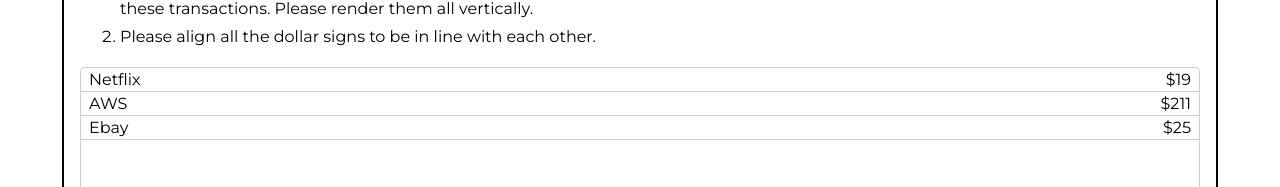
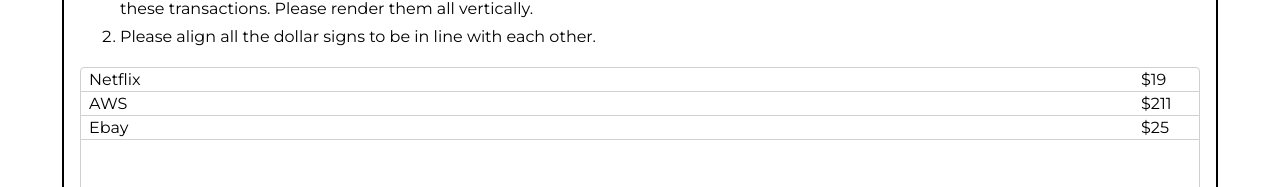
Before and after one commit to usinadoaplicativo/usiapp-bug-hunt, a React (Create React App) app: page / in a window 1280 px wide. Shown: the part 390-577 px from the top of the page. Built offline with nearby package versions, Linux system fonts and the light colour scheme.

Commit message:
Update TransactionList.css

```diff
--- a/src/challengeComponents/TransactionList/TransactionList.css
+++ b/src/challengeComponents/TransactionList/TransactionList.css
@@ -4,3 +4,8 @@
     padding: 2px 8px;
     border-bottom: 1px solid #D0D0D0;
 }
+
+span:nth-child(2n) {
+    width: 50px;
+    text-align: left;
+}
```
